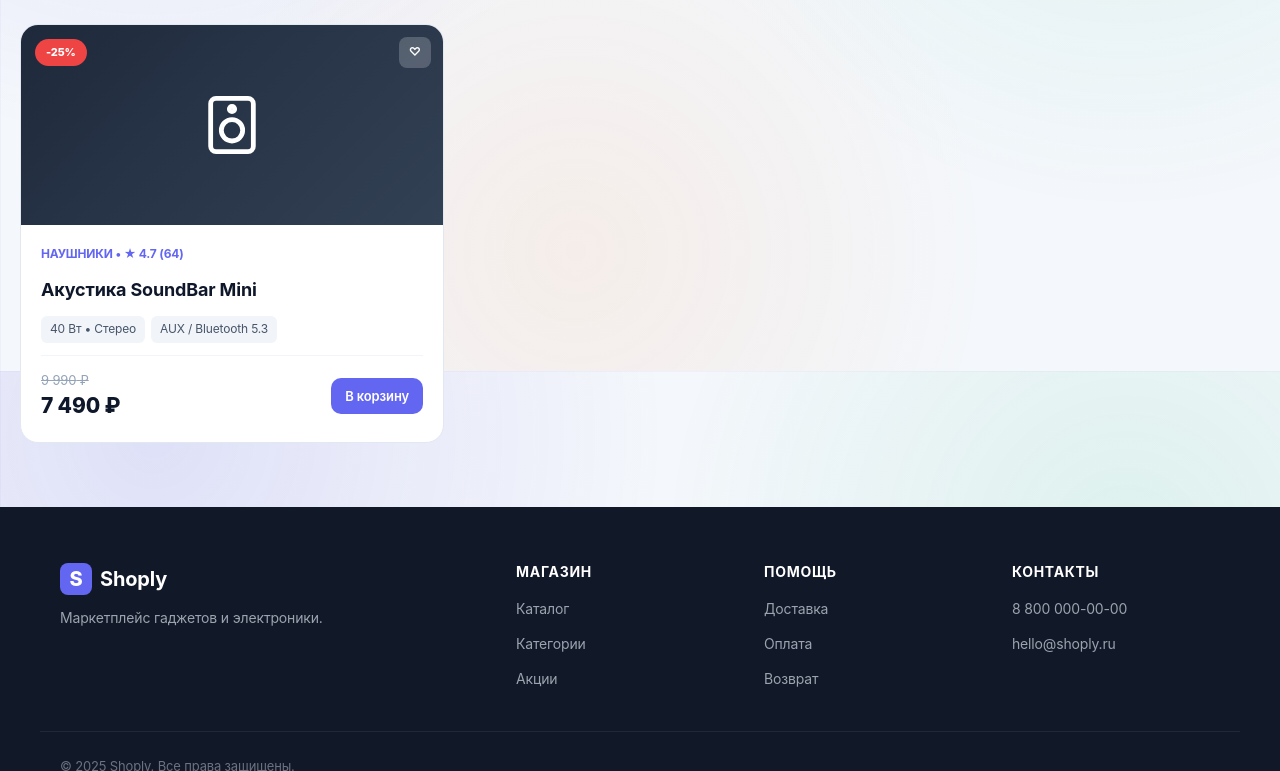
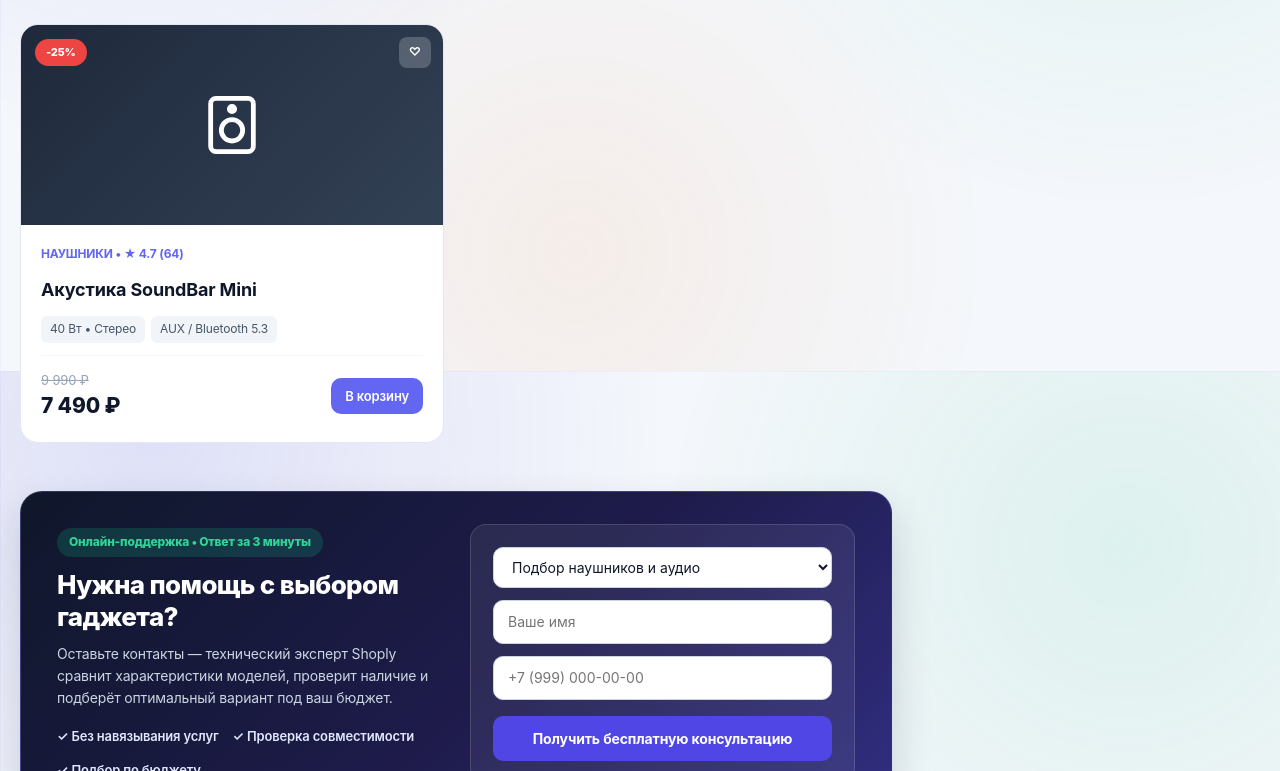
Before and after one commit to gadk1ytd778334-tech/praktik, a Next.js app in the folder frontend/: page / in a window 1280 px wide. Shown: the part 2029-2800 px from the top of the page. Built offline with nearby package versions, Linux system fonts and the light colour scheme.

Commit message:
Добавлен интерактивный блок онлайн-консультации

```diff
--- a/frontend/app/page.js
+++ b/frontend/app/page.js
@@ -8,6 +8,7 @@ import SaleConveyorWidget from "@/components/SaleConveyorWidget";
 import DailyCultConveyor from "@/components/DailyCultConveyor";
 import ProductIcon from "@/components/ProductIcon";
 import CatalogSkeleton from "@/components/CatalogSkeleton";
+import ConsultationBlock from "@/components/ConsultationBlock";
 
 const CATEGORIES = [
   {
@@ -660,6 +661,8 @@ export default function HomePage() {
         <Suspense fallback={<CatalogSkeleton />}>
           <InteractiveShopSection />
         </Suspense>
+
+        <ConsultationBlock />
       </div>
 
       <SaleConveyorWidget />
--- /dev/null
+++ b/frontend/components/ConsultationBlock.jsx
@@ -0,0 +1,202 @@
+"use client";
+
+import { useState } from "react";
+
+const TOPICS = [
+  "Подбор наушников и аудио",
+  "Сравнение смарт-часов",
+  "Совместимость GaN-зарядок",
+  "Доставка, гарантия и возврат",
+];
+
+export default function ConsultationBlock() {
+  const [name, setName] = useState("");
+  const [phone, setPhone] = useState("");
+  const [topic, setTopic] = useState(TOPICS[0]);
+  const [submitted, setSubmitted] = useState(false);
+
+  const handleSubmit = (e) => {
+    e.preventDefault();
+    if (!name.trim() || !phone.trim()) return;
+    setSubmitted(true);
+  };
+
+  return (
+    <section
+      aria-label="Бесплатная консультация специалиста"
+      style={{
+        marginTop: "48px",
+        background:
+          "linear-gradient(135deg, #0f172a 0%, #1e1b4b 55%, #312e81 100%)",
+        borderRadius: "22px",
+        padding: "32px 36px",
+        color: "#ffffff",
+        boxShadow: "0 18px 40px rgba(15, 23, 42, 0.16)",
+        border: "1px solid rgba(255, 255, 255, 0.12)",
+        display: "grid",
+        gridTemplateColumns: "repeat(auto-fit, minmax(280px, 1fr))",
+        gap: "28px",
+        alignItems: "center",
+      }}
+    >
+      <div>
+        <span
+          style={{
+            display: "inline-block",
+            background: "rgba(16, 185, 129, 0.2)",
+            color: "#34d399",
+            fontSize: "12px",
+            fontWeight: "800",
+            padding: "5px 12px",
+            borderRadius: "999px",
+            marginBottom: "12px",
+          }}
+        >
+          Онлайн-поддержка • Ответ за 3 минуты
+        </span>
+        <h2
+          style={{
+            fontSize: "26px",
+            fontWeight: "800",
+            color: "#ffffff",
+            margin: "0 0 10px",
+          }}
+        >
+          Нужна помощь с выбором гаджета?
+        </h2>
+        <p
+          style={{
+            fontSize: "14px",
+            color: "#cbd5e1",
+            margin: "0 0 16px",
+            lineHeight: "1.6",
+          }}
+        >
+          Оставьте контакты — технический эксперт Shoply сравнит характеристики
+          моделей, проверит наличие и подберёт оптимальный вариант под ваш
+          бюджет.
+        </p>
+        <div
+          style={{
+            display: "flex",
+            flexWrap: "wrap",
+            gap: "14px",
+            fontSize: "13px",
+            color: "#e0e7ff",
+            fontWeight: "600",
+          }}
+        >
+          <span>✓ Без навязывания услуг</span>
+          <span>✓ Проверка совместимости</span>
+          <span>✓ Подбор по бюджету</span>
+        </div>
+      </div>
+
+      {submitted ? (
+        <div
+          style={{
+            background: "rgba(255, 255, 255, 0.08)",
+            border: "1px solid rgba(52, 211, 153, 0.45)",
+            borderRadius: "16px",
+            padding: "24px",
+            textAlign: "center",
+          }}
+        >
+          <div
+            style={{
+              fontSize: "18px",
+              fontWeight: "800",
+              color: "#34d399",
+              marginBottom: "8px",
+            }}
+          >
+            ✓ Заявка на консультацию принята
+          </div>
+          <p style={{ fontSize: "14px", color: "#e2e8f0", margin: "0 0 16px" }}>
+            {name}, специалист свяжется с вами по номеру{" "}
+            <strong>{phone}</strong> по теме «{topic}» в течение 3 минут.
+          </p>
+          <button
+            type="button"
+            onClick={() => {
+              setSubmitted(false);
+              setName("");
+              setPhone("");
+            }}
+            style={{
+              background: "#ffffff",
+              color: "#0f172a",
+              border: "none",
+              borderRadius: "10px",
+              padding: "10px 18px",
+              fontSize: "13px",
+              fontWeight: "700",
+              cursor: "pointer",
+            }}
+          >
+            Отправить ещё один вопрос
+          </button>
+        </div>
+      ) : (
+        <form
+          onSubmit={handleSubmit}
+          style={{
+            background: "rgba(255, 255, 255, 0.07)",
+            border: "1px solid rgba(255, 255, 255, 0.14)",
+            borderRadius: "16px",
+            padding: "22px",
+            display: "flex",
+            flexDirection: "column",
+            gap: "12px",
+          }}
+        >
+          <select
+            value={topic}
+            onChange={(e) => setTopic(e.target.value)}
+            aria-label="Тема консультации"
+            style={{ width: "100%" }}
+          >
+            {TOPICS.map((item) => (
+              <option key={item} value={item}>
+                {item}
+              </option>
+            ))}
+          </select>
+
+          <input
+            type="text"
+            placeholder="Ваше имя"
+            value={name}
+            onChange={(e) => setName(e.target.value)}
+            required
+          />
+
+          <input
+            type="tel"
+            placeholder="+7 (999) 000-00-00"
+            value={phone}
+            onChange={(e) => setPhone(e.target.value)}
+            required
+          />
+
+          <button
+            type="submit"
+            style={{
+              background: "#4f46e5",
+              color: "#ffffff",
+              border: "none",
+              borderRadius: "10px",
+              padding: "12px 20px",
+              fontSize: "14px",
+              fontWeight: "700",
+              cursor: "pointer",
+              marginTop: "4px",
+            }}
+          >
+            Получить бесплатную консультацию
+          </button>
+        </form>
+      )}
+    </section>
+  );
+}
```
